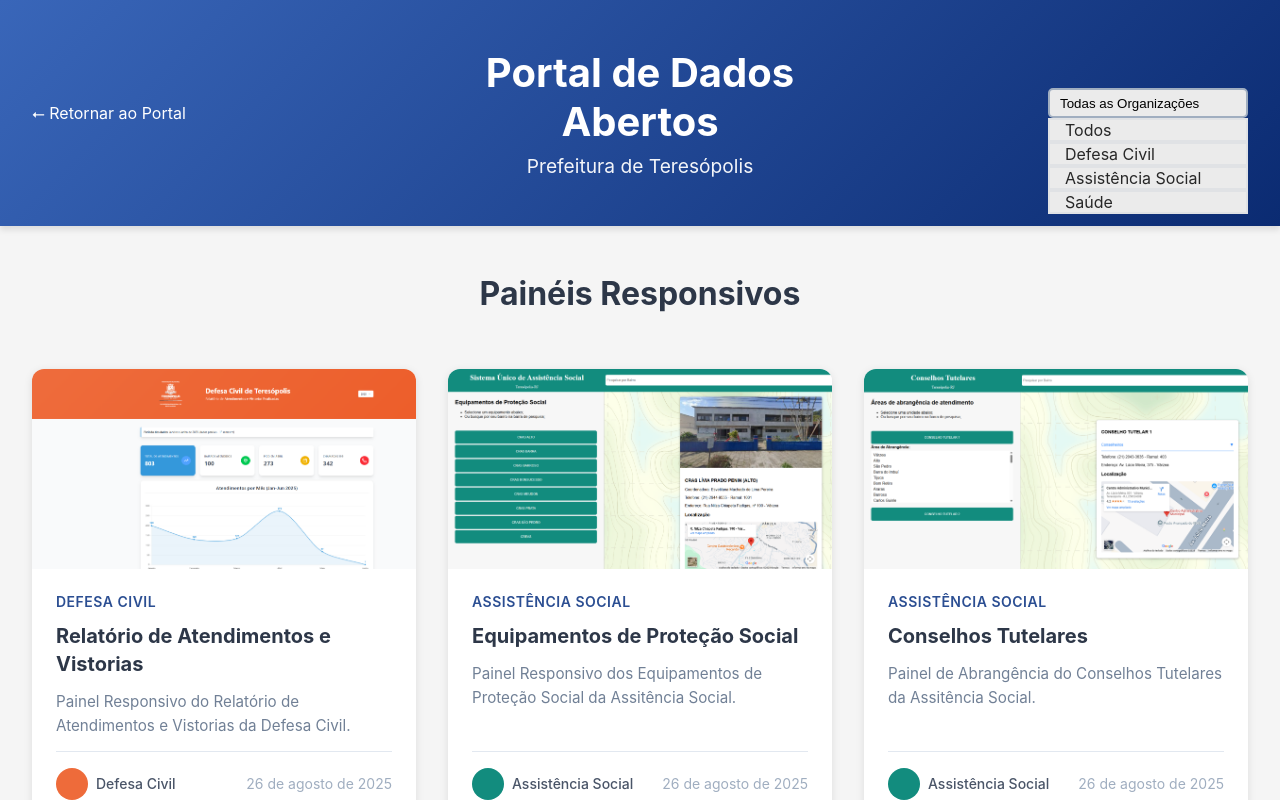
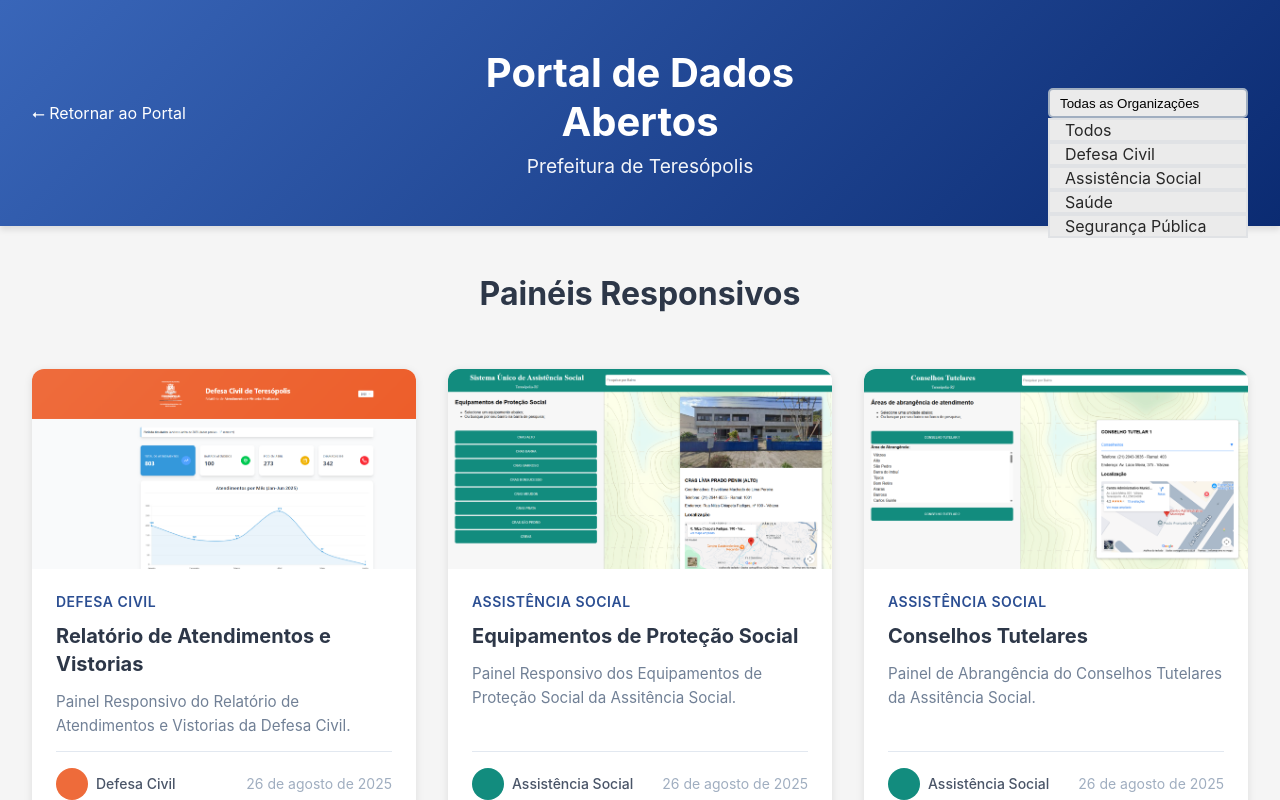
Before and after one commit to CiTecTeresopolis/Pain-is-Responsivos, a React (Vite) app: page / in a window 1280 px wide. Both pictures are taken after a click on the button "Todas as Organizações". Shown: the top 800 px of the page. Built offline with nearby package versions, Linux system fonts and the light colour scheme.

Commit message:
Update App.tsx

```diff
--- a/src/App.tsx
+++ b/src/App.tsx
@@ -105,7 +105,7 @@
             {filterOpen && (
               <div className="list-select">
                 <ul>
-                  {["Todos", "Defesa Civil", "Assistência Social", "Saúde"].map(
+                  {["Todos", "Defesa Civil", "Assistência Social", "Saúde", "Segurança Pública"].map(
                     (org) => (
                       <li
                         key={org}
```
